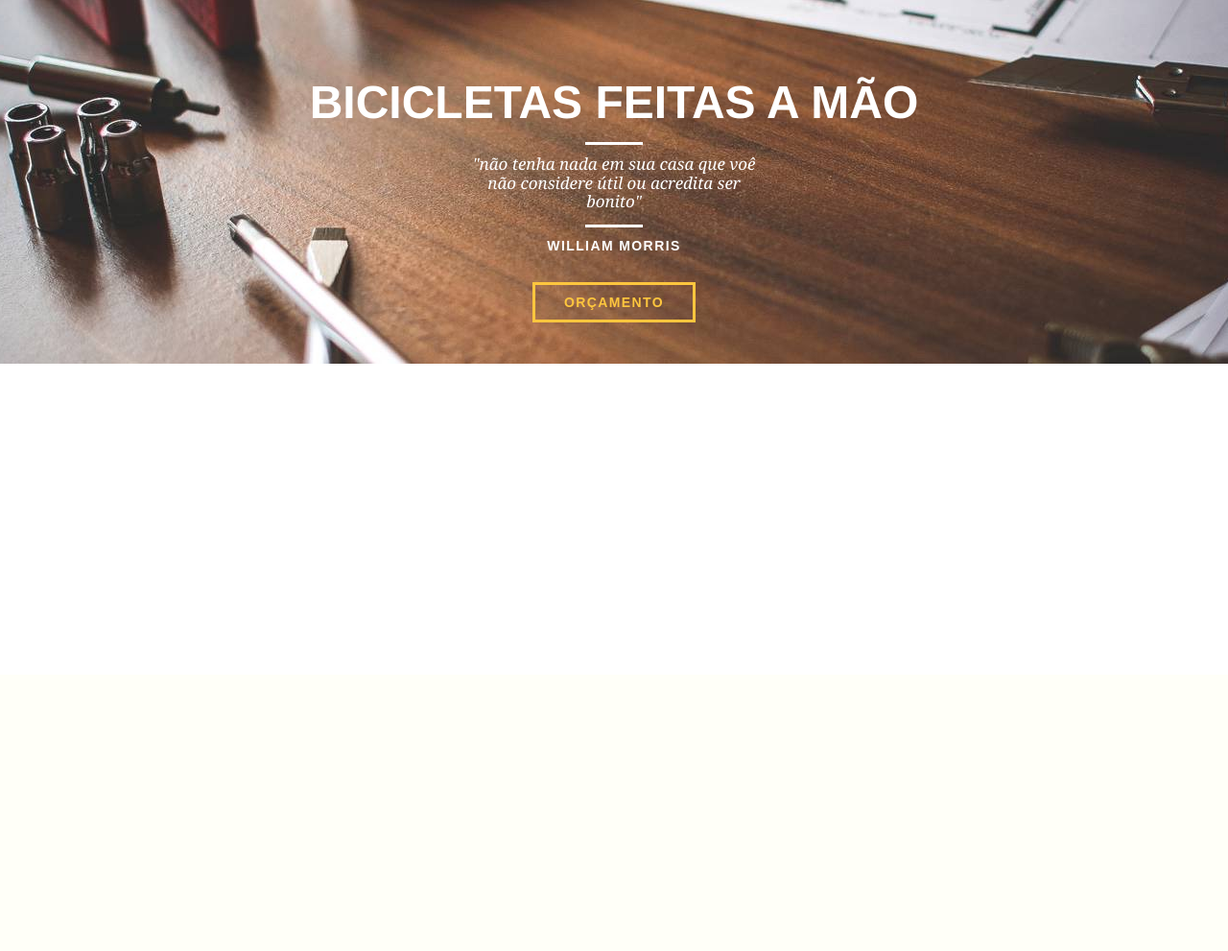
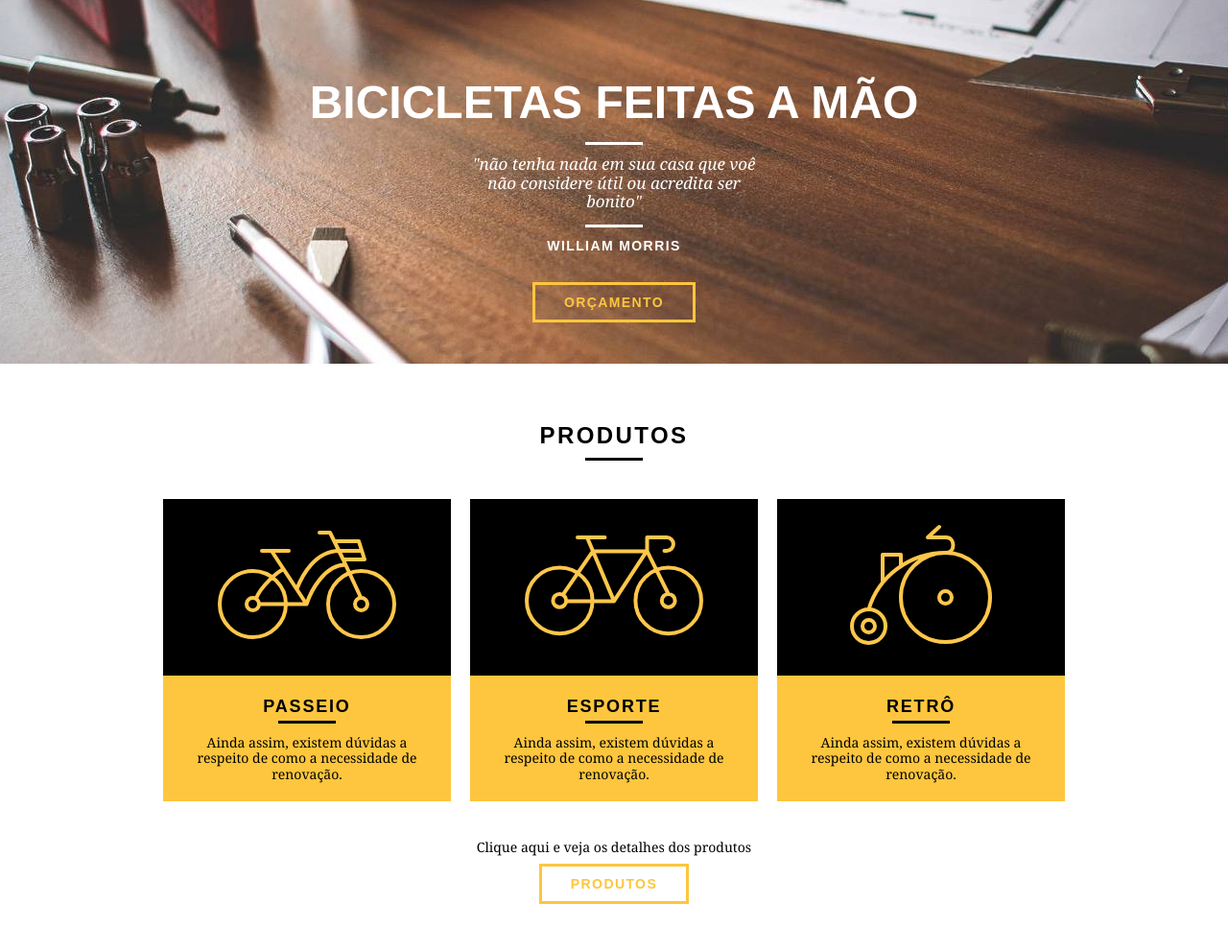
Before and after one commit to itsGabrielCruz/bikecraft, a PHP site: page / in a window 1280 px wide. Shown: the part 97-1088 px from the top of the page at 96% size. Before the commit the page ends 476 px from the top, so only its background shows below. Run offline with PHP 8.4, Linux system fonts and the light colour scheme.

Commit message:
Sessão de produtos

```diff
--- a/web/css/style.css
+++ b/web/css/style.css
@@ -24,6 +24,31 @@ p {
     border-color: #fff;
 }
 
+.call .btn:hover {
+    border: 3px solid #000000;
+    color: #000000;
+}
+
+.subtitulo {
+   font-weight: bold;
+   font-size: 24px;
+   line-height:30px;
+   letter-spacing: .1em;
+   color: #000;
+   text-transform: uppercase;
+   text-align: center;
+   margin-bottom: 40px;
+}
+
+.subtitulo:after {
+    content: "";
+    display: block;
+    width: 60px;
+    height: 3px;
+    background: #000;
+    margin: 8px auto;
+}
+
 /********************** Header ***********************/
 .header {
     position: fixed;
@@ -31,6 +56,7 @@ p {
     width: 100%;
     background: #fec63e;
     padding: 15px 0;
+    z-index: 1;
 }
 
 .header_menu {
@@ -102,3 +128,52 @@ p {
     font-size: 14px;
     letter-spacing: .1em;
 }
+
+/********************** Produtos ***********************/
+.produtos {
+    padding: 60px 0;
+}
+
+.produtos_lista li {
+    background: #fec63e;
+    text-align: center;
+
+}
+
+.produtos_lista li h3 {
+    font-weight: bold;
+    font-size: 18px;
+    line-height: 25px;
+    text-transform: uppercase;
+    letter-spacing: .1em;
+    margin-top: 20px;
+
+}
+
+.produtos_lista li h3:after {
+    content: "";
+    display: block;
+    background: #000;
+    width: 60px;
+    height: 3px;
+    margin: 2px auto;
+}
+
+.produtos_lista li p {
+    padding: 10px 20px 20px 20px;
+}
+
+.produtos_icone {
+    background: #000;
+    padding: 20px;
+}
+
+.call {
+    text-align: center;
+    padding-top: 40px;
+    clear: both;
+}
+
+.call p {
+    margin-bottom: 20px;
+}
--- a/web/index.html
+++ b/web/index.html
@@ -35,5 +35,39 @@
       <a href="produtos.html" class="btn">Orçamento</a>
     </div>
   </section>
+
+  <section class="produtos container">
+      <h2 class="subtitulo">Produtos</h2>
+      <ul class="produtos_lista">
+        <li class="grid-1-3">
+          <div class="produtos_icone">
+            <img src="img/produtos/passeio.svg" alt="Bikcraft Passeio">
+          </div>
+          <h3>Passeio</h3>
+          <p>Ainda assim, existem dúvidas a respeito de como a necessidade de renovação.</p>
+        </li>
+
+        <li class="grid-1-3">
+          <div class="produtos_icone">
+            <img src="img/produtos/esporte.svg" alt="Bikcraft Passeio">
+          </div>
+          <h3>Esporte</h3>
+          <p>Ainda assim, existem dúvidas a respeito de como a necessidade de renovação.</p>
+        </li>
+
+        <li class="grid-1-3">
+          <div class="produtos_icone">
+            <img src="img/produtos/retro.svg" alt="Bikcraft Passeio">
+          </div>
+          <h3>Retrô</h3>
+          <p>Ainda assim, existem dúvidas a respeito de como a necessidade de renovação.</p>
+        </li>
+      </ul>
+
+      <div class="call">
+        <p>Clique aqui e veja os detalhes dos produtos</p>
+        <a href="#" class="btn">Produtos</a>
+      </div>
+  </section>
 	</body>
 </html>
```
